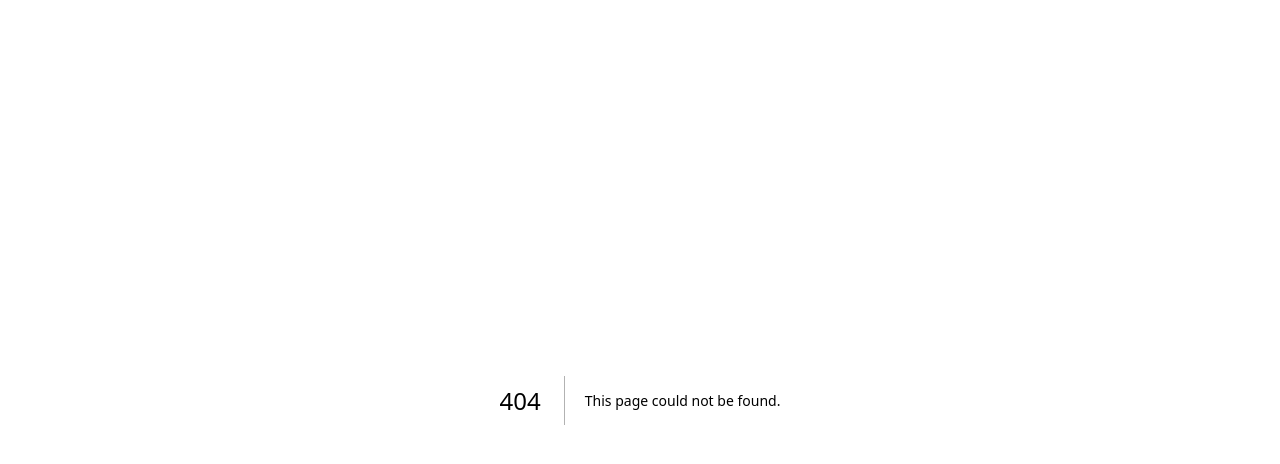
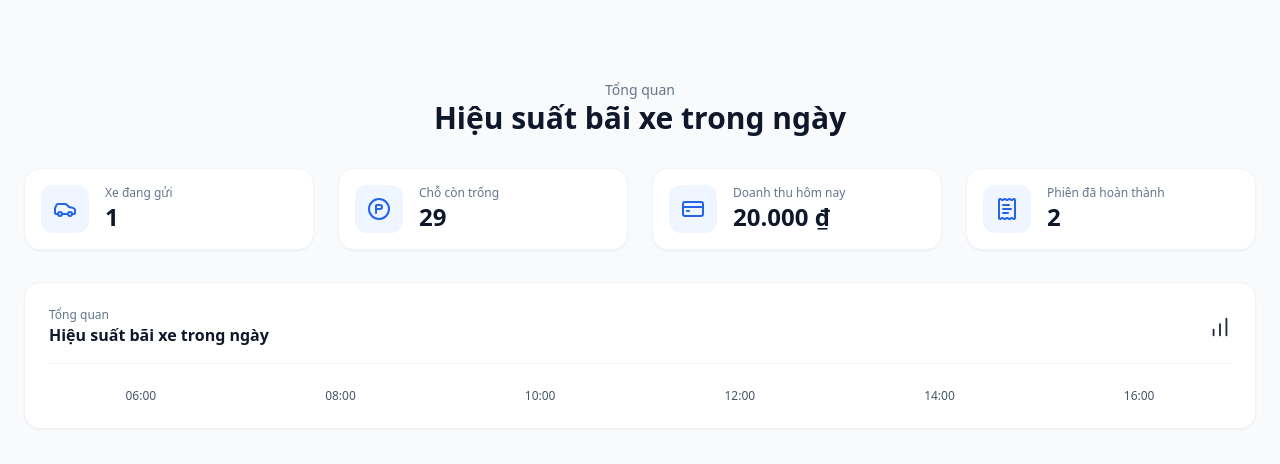
Before and after one commit to kunhtml/AI-Integrated-Car-Parking-Management-System-iPARK-, a Next.js app in the folder frontend/: page /overview in a window 1280 px wide. Before the commit this address had no page. Shown: the top 464 px of the page. Built offline with nearby package versions, Linux system fonts and the light colour scheme; no server answers.

Commit message:
Modify Admin Dashboard

```diff
--- /dev/null
+++ b/frontend/src/app/(dashboard)/overview/page.tsx
@@ -0,0 +1,15 @@
+"use client";
+
+import { RoleGuard } from "@/components/layout/role-guard";
+import { OverviewView } from "@/features/overview/overview-view";
+import ParkingProvider from "@/context/parking-app-context";
+
+export default function OverviewPage() {
+  return (
+    <RoleGuard allowedRoles={["admin", "staff"]}>
+      <ParkingProvider>
+        <OverviewView />
+      </ParkingProvider>
+    </RoleGuard>
+  );
+}
--- a/frontend/src/app/page.tsx
+++ b/frontend/src/app/page.tsx
@@ -646,62 +646,3 @@ export default function PageHomepage() {
     </div>
   );
 }
-
-
-
-function Dashboard({
-  active,
-  available,
-  completion,
-  revenue,
-  reportsOnly = false,
-}: {
-  active: number;
-  available: number;
-  completion: number;
-  revenue: number;
-  reportsOnly?: boolean;
-}) {
-  return (
-    <section className="dashboard">
-      <div className="metric-grid">
-        <Metric icon={<Car />} label="Xe đang gửi" value={String(active)} />
-        <Metric icon={<ParkingCircle />} label="Chỗ còn trống" value={String(available)} />
-        <Metric icon={<CreditCard />} label="Doanh thu hôm nay" value={currency.format(revenue)} />
-        <Metric icon={<ReceiptText />} label="Phiên đã hoàn thành" value={String(completion)} />
-      </div>
-      <div className="panel">
-        <div className="panel-heading">
-          <div>
-            <p>{reportsOnly ? "Báo cáo" : "Tổng quan"}</p>
-            <h2>Hiệu suất bãi xe trong ngày</h2>
-          </div>
-          <BarChart3 size={22} />
-        </div>
-        <div className="chart-bars">
-          {[
-            ["06:00", 38],
-            ["08:00", 82],
-            ["10:00", 64],
-            ["12:00", 56],
-            ["14:00", 73],
-            ["16:00", 91],
-          ].map(([label, value]) => (
-            <div className="bar-item" key={label}>
-              <div style={{ height: `${value}%` }} />
-              <span>{label}</span>
-            </div>
-          ))}
-        </div>
-      </div>
-    </section>
-  );
-}
-{activeView === "overview" && (
-          <Dashboard
-            active={stats.active}
-            available={stats.available}
-            completion={stats.completion}
-            revenue={stats.revenue}
-          />
-        )}
--- /dev/null
+++ b/frontend/src/components/layout/role-guard.tsx
@@ -0,0 +1,15 @@
+"use client";
+
+import React from "react";
+
+type Props = {
+  allowedRoles?: string[];
+  children: React.ReactNode;
+};
+
+// Minimal role guard for admin UI. In dev it always allows through.
+export function RoleGuard({ children }: Props) {
+  return <>{children}</>;
+}
+
+export default RoleGuard;
--- /dev/null
+++ b/frontend/src/components/ui/dashboard.tsx
@@ -0,0 +1,61 @@
+import React from "react";
+import { Metric } from "./metric";
+import { Car, ParkingCircle, CreditCard, ReceiptText, BarChart } from "lucide-react";
+import { parkingConfig } from "@/lib/parking-config";
+
+type Props = {
+  active: number;
+  available: number;
+  revenue: number;
+  completion: number;
+  reportsOnly?: boolean;
+};
+
+export function Dashboard({ active, available, revenue, completion, reportsOnly }: Props) {
+  const currency = new Intl.NumberFormat("vi-VN", { style: "currency", currency: "VND" });
+
+  return (
+    <section className="py-20 bg-slate-50">
+      <div className="max-w-7xl w-full mx-auto px-6">
+        <div className="mb-8 text-center max-w-2xl mx-auto">
+          <p className="text-sm text-slate-500">{reportsOnly ? "Báo cáo" : "Tổng quan"}</p>
+          <h2 className="text-3xl font-black text-slate-900">Hiệu suất bãi xe trong ngày</h2>
+        </div>
+
+        <div className="grid grid-cols-1 md:grid-cols-4 gap-6 mb-8">
+          <Metric icon={<Car />} label="Xe đang gửi" value={String(active)} />
+          <Metric icon={<ParkingCircle />} label="Chỗ còn trống" value={String(available)} />
+          <Metric icon={<CreditCard />} label="Doanh thu hôm nay" value={currency.format(revenue)} />
+          <Metric icon={<ReceiptText />} label="Phiên đã hoàn thành" value={String(completion)} />
+        </div>
+
+        <div className="bg-white p-6 rounded-2xl border border-slate-100 shadow-sm">
+          <div className="flex items-center justify-between border-b border-slate-100 pb-4 mb-4">
+            <div>
+              <p className="text-xs text-slate-500">{reportsOnly ? "Báo cáo" : "Tổng quan"}</p>
+              <h3 className="font-bold text-slate-900">Hiệu suất bãi xe trong ngày</h3>
+            </div>
+            <BarChart size={22} />
+          </div>
+          <div className="grid grid-cols-6 gap-4 items-end">
+            {[
+              ["06:00", 38],
+              ["08:00", 82],
+              ["10:00", 64],
+              ["12:00", 56],
+              ["14:00", 73],
+              ["16:00", 91],
+            ].map(([label, value]) => (
+              <div className="flex flex-col items-center" key={label}>
+                <div className="w-10 bg-blue-50 rounded-t" style={{ height: `${value}%` }} />
+                <span className="text-xs text-slate-600 mt-2">{label}</span>
+              </div>
+            ))}
+          </div>
+        </div>
+      </div>
+    </section>
+  );
+}
+
+export default Dashboard;
--- /dev/null
+++ b/frontend/src/components/ui/metric.tsx
@@ -0,0 +1,11 @@
+export function Metric({ icon, label, value }: { icon: React.ReactNode; label: string; value: string }) {
+  return (
+    <div className="bg-white p-4 rounded-2xl border border-slate-100 shadow-sm flex items-center gap-4">
+      <div className="w-12 h-12 rounded-xl bg-blue-50 text-blue-600 flex items-center justify-center">{icon}</div>
+      <div className="flex-1">
+        <div className="text-xs text-slate-500">{label}</div>
+        <div className="text-2xl font-bold text-slate-900">{value}</div>
+      </div>
+    </div>
+  );
+}
--- /dev/null
+++ b/frontend/src/context/parking-app-context.tsx
@@ -0,0 +1,67 @@
+"use client";
+
+import React, { createContext, useContext, useMemo, useState, useEffect } from "react";
+import { parkingConfig } from "@/lib/parking-config";
+
+type Session = { id: string; status: string; fee: number };
+
+type State = {
+  sessions: Session[];
+};
+
+const ParkingContext = createContext<any>(null);
+
+export function ParkingProvider({ children }: { children: React.ReactNode }) {
+  const [state, setState] = useState<State>({ sessions: [] });
+
+  useEffect(() => {
+    // try fetch live overview from backend
+    (async () => {
+      try {
+        const base = process.env.NEXT_PUBLIC_API_URL || "";
+        const url = base ? `${base.replace(/\/$/, "")}/parking-sessions/overview` : "/api/parking-sessions/overview";
+        const res = await fetch(url, { credentials: "include" });
+        if (res.ok) {
+          const data = await res.json();
+          // expected shape: { ok: true, data: { total, active, checkedOut, recent: [] } }
+          const recent = (data.data?.recent || []).map((s: any) => ({ id: s.id, status: s.status || "Đang gửi", fee: s.fee || 0 }));
+          setState({ sessions: recent });
+          return;
+        }
+      } catch (err) {
+        // ignore and fall back to demo
+      }
+
+      // fallback demo data
+      setState({
+        sessions: [
+          { id: "1", status: "Đang gửi", fee: 0 },
+          { id: "2", status: "Đã hoàn thành", fee: 12000 },
+          { id: "3", status: "Đã hoàn thành", fee: 8000 },
+        ],
+      });
+    })();
+  }, []);
+
+  const stats = useMemo(() => {
+    const active = state.sessions.filter((item) => item.status === "Đang gửi").length;
+    const revenue = state.sessions.reduce((sum, item) => sum + (item.fee || 0), 0);
+
+    return {
+      active,
+      available: parkingConfig.totalCapacity - active,
+      revenue,
+      completion: state.sessions.filter((item) => item.status === "Đã hoàn thành").length,
+    };
+  }, [state.sessions]);
+
+  return <ParkingContext.Provider value={{ state, stats }}>{children}</ParkingContext.Provider>;
+}
+
+export function useParkingApp() {
+  const ctx = useContext(ParkingContext);
+  if (!ctx) throw new Error("useParkingApp must be used inside ParkingProvider");
+  return ctx;
+}
+
+export default ParkingProvider;
--- /dev/null
+++ b/frontend/src/features/overview/overview-view.tsx
@@ -0,0 +1,17 @@
+"use client";
+
+import { Dashboard } from "@/components/ui/dashboard";
+import { useParkingApp } from "@/context/parking-app-context";
+
+export function OverviewView() {
+  const { stats } = useParkingApp();
+
+  return (
+    <Dashboard
+      active={stats.active}
+      available={stats.available}
+      completion={stats.completion}
+      revenue={stats.revenue}
+    />
+  );
+}
--- a/frontend/src/types/lucide-react.d.ts
+++ b/frontend/src/types/lucide-react.d.ts
@@ -12,5 +12,7 @@ declare module 'lucide-react' {
   export const Bell: React.ComponentType<any>;
   export const ReceiptText: React.ComponentType<any>;
   export const LogOut: React.ComponentType<any>;
+  export const BarChart: React.ComponentType<any>;
+  export const BarChart3: React.ComponentType<any>;
   export default {} as any;
 }
--- a/frontend/tsconfig.json
+++ b/frontend/tsconfig.json
@@ -22,6 +22,7 @@
         "name": "next"
       }
     ],
+    "baseUrl": ".",
     "paths": {
       "@/*": [
         "./src/*"
```
